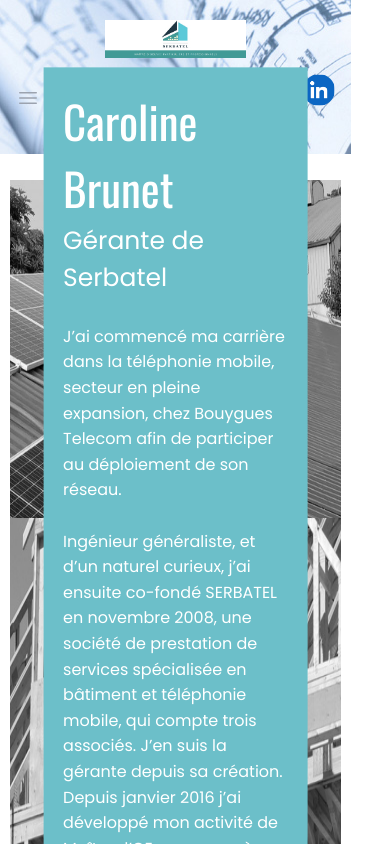
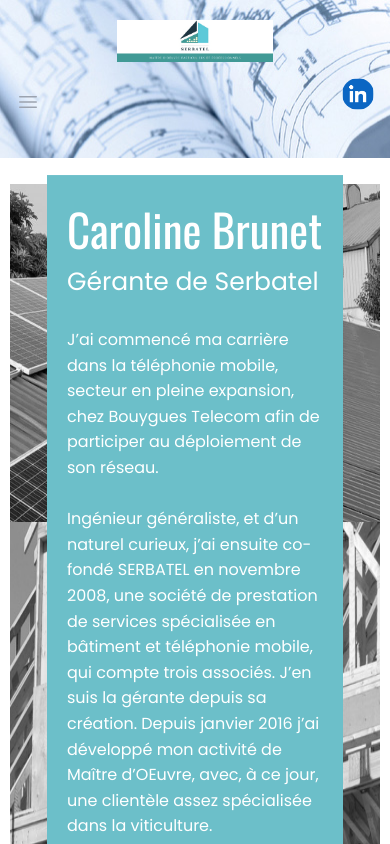
Before and after one commit to codealex1/serbatel, a React (Create React App) app: page / in a window 390 px wide. Shown: the top 844 px of the page. Built offline with nearby package versions, Linux system fonts and the light colour scheme.

Commit message:
medias queries

```diff
--- a/src/App.css
+++ b/src/App.css
@@ -36,8 +36,3 @@
     transform: rotate(360deg);
   }
 }
-@media(max-width:390px){
-  body{
-    width: 90%;
-  }
-}
--- a/src/container/Header/Header.css
+++ b/src/container/Header/Header.css
@@ -149,6 +149,8 @@
     padding: 10px; /* Ajuste le padding pour les petits écrans */
   }
   body{
-    width: 370px;
+    width: 430px; /* Make the body width equal to the viewport width */
+    overflow-x: hidden; /* Hide the horizontal scrollbar */
   }
+
 }
```
